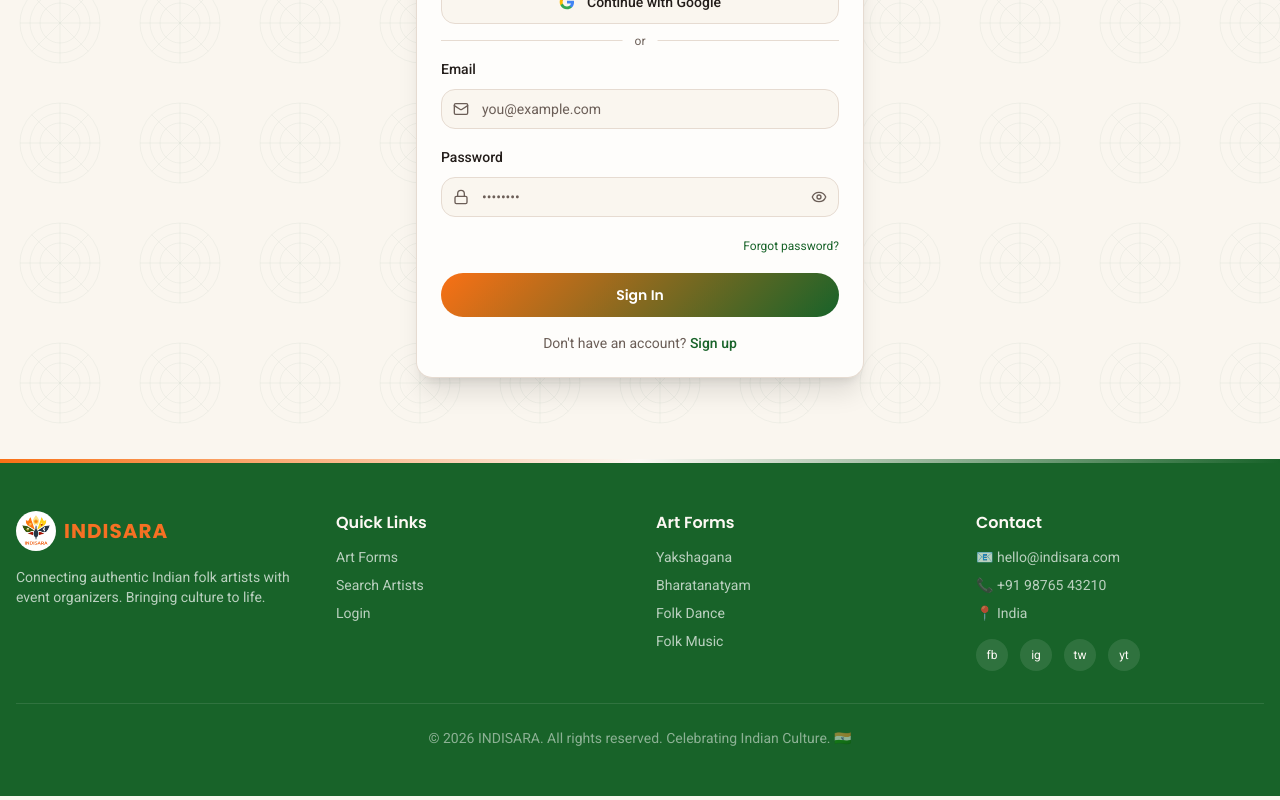
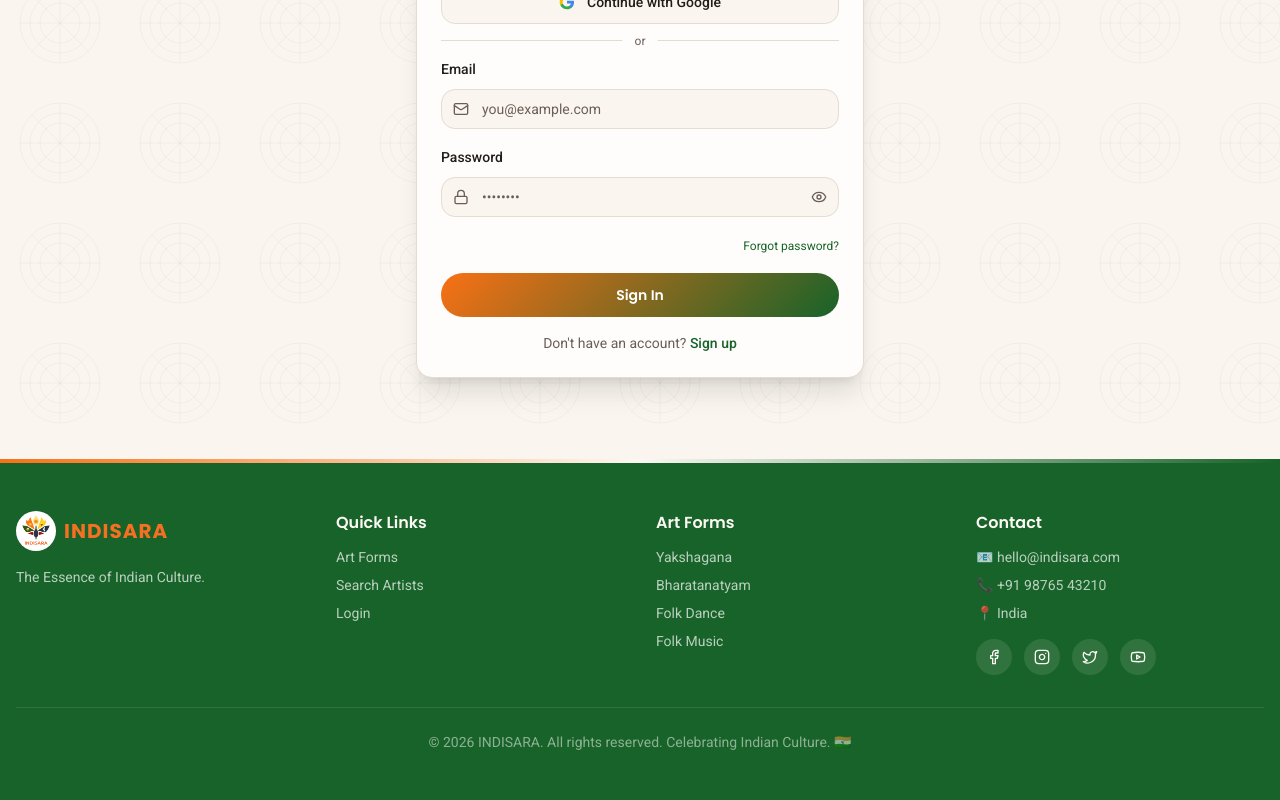
Before and after one commit to Jamesgyan/rangoli-stage, a React (Vite) app: page /login in a window 1280 px wide. Shown: the part 342-1142 px from the top of the page. Built offline with nearby package versions, Linux system fonts and the light colour scheme; the HTML template or start-up script is replaced by a standard one.

Commit message:
Changes
Co-authored-by: Jamesgyan <135981552+Jamesgyan@users.noreply.github.com>

```diff
--- a/src/components/Footer.tsx
+++ b/src/components/Footer.tsx
@@ -1,4 +1,5 @@
 import { Link } from "react-router-dom";
+import { Facebook, Instagram, Twitter, Youtube } from "lucide-react";
 import logo from "@/assets/indisara-logo.jpeg";
 
 const Footer = () => (
@@ -13,7 +14,7 @@ const Footer = () => (
             <span className="font-heading font-bold text-xl tracking-wider text-accent">INDISARA</span>
           </div>
           <p className="text-sm text-secondary-foreground/70">
-            Connecting authentic Indian folk artists with event organizers. Bringing culture to life.
+            The Essence of Indian Culture.
           </p>
         </div>
 
@@ -44,10 +45,18 @@ const Footer = () => (
             <p>📍 India</p>
           </div>
           <div className="flex gap-3 mt-4">
-            <span className="w-8 h-8 rounded-full bg-secondary-foreground/10 flex items-center justify-center text-xs hover:bg-primary hover:text-primary-foreground transition-colors cursor-pointer">fb</span>
-            <span className="w-8 h-8 rounded-full bg-secondary-foreground/10 flex items-center justify-center text-xs hover:bg-primary hover:text-primary-foreground transition-colors cursor-pointer">ig</span>
-            <span className="w-8 h-8 rounded-full bg-secondary-foreground/10 flex items-center justify-center text-xs hover:bg-primary hover:text-primary-foreground transition-colors cursor-pointer">tw</span>
-            <span className="w-8 h-8 rounded-full bg-secondary-foreground/10 flex items-center justify-center text-xs hover:bg-primary hover:text-primary-foreground transition-colors cursor-pointer">yt</span>
+            <a href="https://facebook.com" target="_blank" rel="noopener noreferrer" aria-label="Facebook" className="w-9 h-9 rounded-full bg-secondary-foreground/10 flex items-center justify-center hover:bg-primary hover:text-primary-foreground transition-colors">
+              <Facebook size={16} />
+            </a>
+            <a href="https://instagram.com" target="_blank" rel="noopener noreferrer" aria-label="Instagram" className="w-9 h-9 rounded-full bg-secondary-foreground/10 flex items-center justify-center hover:bg-primary hover:text-primary-foreground transition-colors">
+              <Instagram size={16} />
+            </a>
+            <a href="https://twitter.com" target="_blank" rel="noopener noreferrer" aria-label="Twitter" className="w-9 h-9 rounded-full bg-secondary-foreground/10 flex items-center justify-center hover:bg-primary hover:text-primary-foreground transition-colors">
+              <Twitter size={16} />
+            </a>
+            <a href="https://youtube.com" target="_blank" rel="noopener noreferrer" aria-label="YouTube" className="w-9 h-9 rounded-full bg-secondary-foreground/10 flex items-center justify-center hover:bg-primary hover:text-primary-foreground transition-colors">
+              <Youtube size={16} />
+            </a>
           </div>
         </div>
       </div>
```
